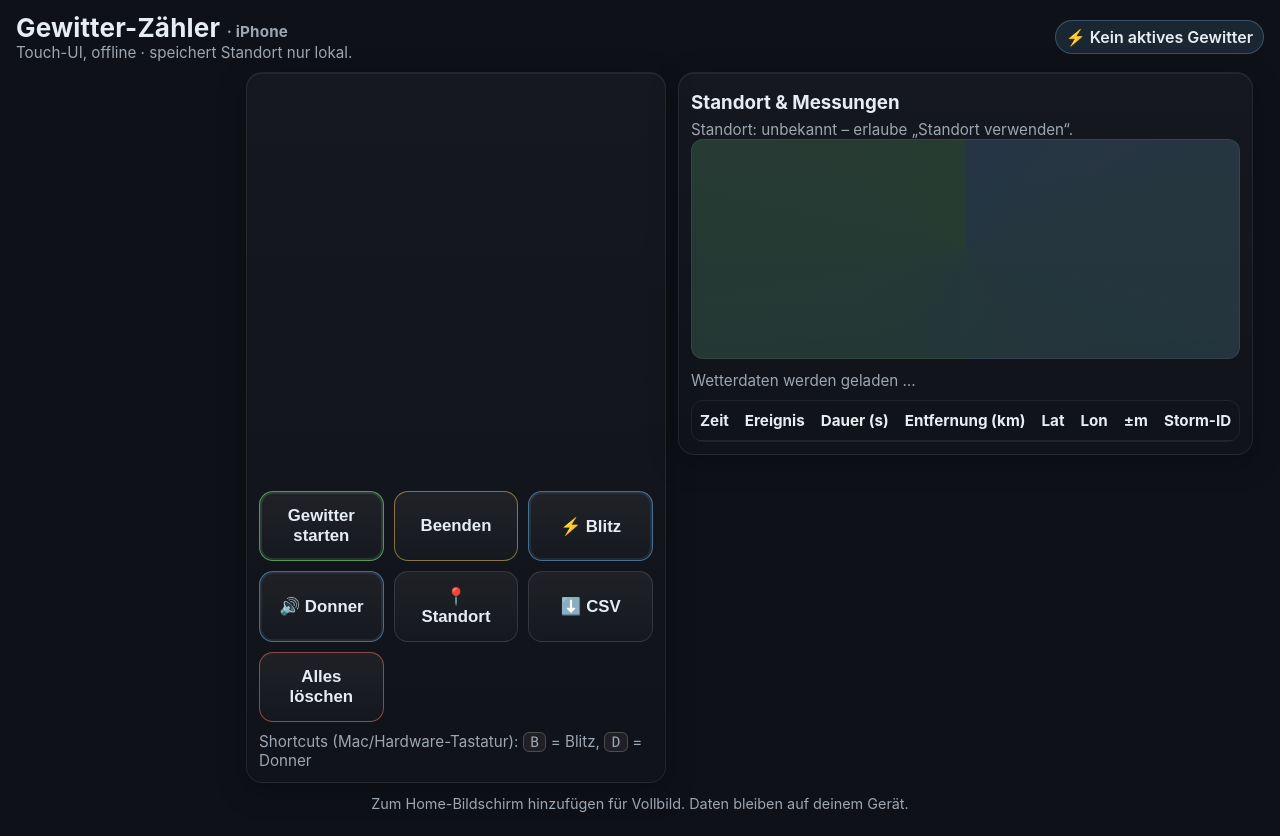
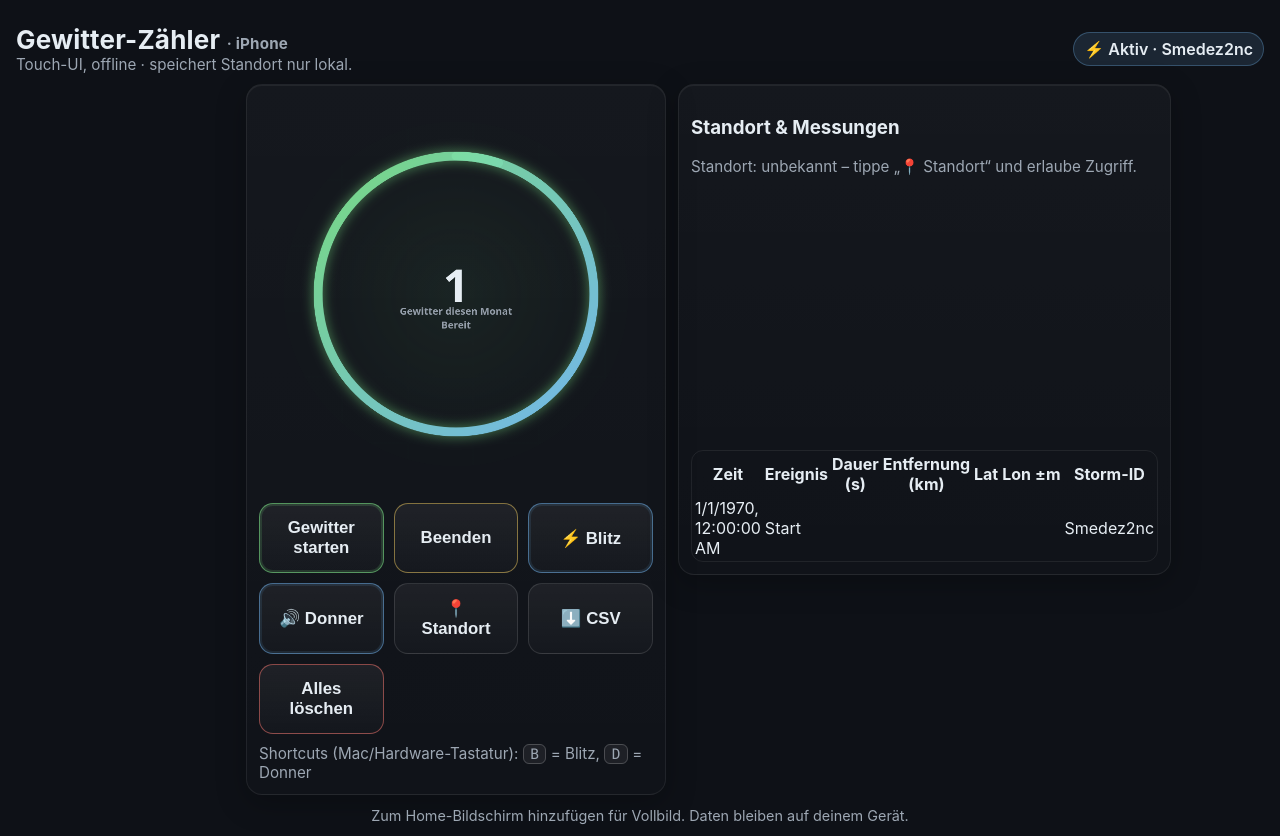
Before and after one commit to tchitop/OpenWeatherApple, a plain HTML site: page index.html in a window 1280 px wide. Both pictures are taken after a click on the button "Gewitter starten". Drawn offline with Linux system fonts and the light colour scheme.

Commit message:
Update index.html

```diff
--- a/index.html
+++ b/index.html
@@ -7,42 +7,31 @@
 <meta name="apple-mobile-web-app-status-bar-style" content="black-translucent">
 <meta name="theme-color" content="#0e1117">
 <title>Gewitter-Zähler · iPhone</title>
-<link rel="manifest" href="data:application/manifest+json,{&quot;name&quot;:&quot;Gewitter-Zähler&quot;,&quot;short_name&quot;:&quot;Gewitter&quot;,&quot;display&quot;:&quot;standalone&quot;,&quot;background_color&quot;:&quot;#0e1117&quot;,&quot;theme_color&quot;:&quot;#0e1117&quot;,&quot;icons&quot;:[]}">
 <style>
   :root{
     --bg:#0e1117; --panel:#121620; --panel2:#161b22;
     --accent:#7ee787; --accent2:#79c0ff; --text:#e6edf3; --muted:#9da7b3; --warn:#f2cc60; --danger:#ff7b72;
     --safe-inset-top: env(safe-area-inset-top);
     --safe-inset-bottom: env(safe-area-inset-bottom);
-    --safe-inset-left: env(safe-area-inset-left);
-    --safe-inset-right: env(safe-area-inset-right);
   }
   *{box-sizing:border-box; -webkit-tap-highlight-color:transparent}
-  html,body{height:100%}
-  body{
-    margin:0; background:var(--bg); color:var(--text);
-    font-family: ui-sans-serif, -apple-system, system-ui, Segoe UI, Roboto, Helvetica, Arial;
+  html,body{height:100%; margin:0; background:var(--bg); color:var(--text); font-family:ui-sans-serif,-apple-system,system-ui,Segoe UI,Roboto,Helvetica,Arial;
     padding-top: calc(12px + var(--safe-inset-top));
     padding-bottom: calc(12px + var(--safe-inset-bottom));
   }
-  header{padding: 0 16px 10px}
+  header{padding:0 16px 10px}
   h1{margin:0; font-size: clamp(18px, 4.5vw, 26px); letter-spacing:.2px}
   .sub{color:var(--muted); font-size:.95rem}
-  main{display:grid; gap:14px; padding: 0 16px; max-width: 820px; margin:0 auto}
-  .card{
-    background: linear-gradient(180deg, rgba(255,255,255,.03), rgba(255,255,255,.01));
-    border:1px solid rgba(255,255,255,.07);
-    border-radius: 16px; padding: 12px;
-    box-shadow: 0 8px 30px rgba(0,0,0,.25), inset 0 1px 0 rgba(255,255,255,.06);
-  }
+  main{display:grid; gap:14px; padding:0 16px; max-width:820px; margin:0 auto}
+  .card{background: linear-gradient(180deg, rgba(255,255,255,.03), rgba(255,255,255,.01));
+    border:1px solid rgba(255,255,255,.07); border-radius:16px; padding:12px;
+    box-shadow:0 8px 30px rgba(0,0,0,.25), inset 0 1px 0 rgba(255,255,255,.06);}
   .row{display:flex; align-items:center; gap:10px; flex-wrap:wrap}
   .controls{display:grid; grid-template-columns: 1fr 1fr; gap:10px; margin-top:12px}
-  @media (min-width: 560px){ .controls{ grid-template-columns: repeat(3, 1fr);} }
-  button{
-    font-weight:700; font-size:1.05rem; padding:14px 16px; border-radius:14px; border:1px solid rgba(255,255,255,.12);
+  @media(min-width:560px){.controls{grid-template-columns: repeat(3, 1fr);}}
+  button{font-weight:700; font-size:1.05rem; padding:14px 16px; border-radius:14px; border:1px solid rgba(255,255,255,.12);
     background:linear-gradient(180deg, rgba(255,255,255,.06), rgba(255,255,255,.02));
-    color:var(--text); cursor:pointer; touch-action:manipulation;
-  }
+    color:var(--text); cursor:pointer; touch-action:manipulation;}
   button:active{transform: translateY(1px) scale(.995)}
   .accent{border-color: rgba(126,231,135,.6); box-shadow: 0 0 0 2px rgba(126,231,135,.15) inset}
   .accent2{border-color: rgba(121,192,255,.5); box-shadow: 0 0 0 2px rgba(121,192,255,.1) inset}
@@ -55,21 +44,10 @@
        border:1px solid rgba(255,255,255,.2); background:rgba(255,255,255,.06)}
   canvas{display:block; width:100%; height:auto; aspect-ratio:1/1}
   .two-col{display:grid; gap:12px}
-  @media (min-width: 900px){ .two-col{ grid-template-columns: 420px 1fr; align-items:start} }
-  table{width:100%; border-collapse:collapse; font-size:.95rem}
-  th,td{padding:10px 8px; border-bottom:1px solid rgba(255,255,255,.07); text-align:left; white-space:nowrap}
+  @media(min-width:900px){ .two-col{ grid-template-columns: 420px 1fr; align-items:start} }
   .table-wrap{overflow:auto; max-height:340px; border-radius:12px; border:1px solid rgba(255,255,255,.07)}
   footer{padding:12px 16px; text-align:center; color:var(--muted); font-size:.9rem}
-  .map{
-    width:100%; height:220px; border-radius:12px; border:1px solid rgba(255,255,255,.07);
-    background: conic-gradient(from 0deg, rgba(121,192,255,.18), rgba(126,231,135,.18));
-    position:relative; overflow:hidden;
-  }
-  .map iframe{width:100%; height:100%; border:none; border-radius:12px;}
-  .dot{position:absolute; width:14px; height:14px; border-radius:50%; background:#79c0ff; box-shadow:0 0 20px rgba(121,192,255,.6)}
-  .weather-box{margin-top:12px; font-size:.95rem;}
-  .toast{position:fixed; left:50%; transform:translateX(-50%); bottom: calc(20px + var(--safe-inset-bottom)); background:#1b2230; border:1px solid rgba(255,255,255,.12);
-         border-radius:12px; padding:10px 14px; font-weight:600; z-index:9999}
+  iframe{width:100%; height:250px; border:0; border-radius:12px; margin-top:10px;}
 </style>
 </head>
 <body>
@@ -84,48 +62,29 @@
 <main class="two-col">
 <section class="card">
   <canvas id="dial" width="800" height="800" aria-label="Gewitter-Zähler"></canvas>
-
   <div class="controls">
     <button id="start" class="accent">Gewitter starten</button>
     <button id="end" class="warn">Beenden</button>
-        <button id="flash" class="accent2" title="Bei Blitz tippen">⚡ Blitz</button>
-        <button id="thunder" class="accent2" title="Bei Donner tippen">🔊 Donner</button>
-        <button id="loc" title="Standort aktualisieren">📍 Standort</button>
+    <button id="flash" class="accent2">⚡ Blitz</button>
+    <button id="thunder" class="accent2">🔊 Donner</button>
+    <button id="loc">📍 Standort</button>
     <button id="export">⬇️ CSV</button>
     <button id="reset" class="danger">Alles löschen</button>
   </div>
-
   <div class="sub" style="margin-top:10px">
     Shortcuts (Mac/Hardware-Tastatur): <span class="kbd">B</span> = Blitz, <span class="kbd">D</span> = Donner
   </div>
 </section>
 
 <section class="card">
-      <h3 style="margin:6px 0 6px">Standort & Messungen</h3>
-      <div id="locLine" class="sub">Standort: unbekannt – erlaube „Standort verwenden“.</div>
-
-      <!-- Echtzeit-Blitzkarte -->
-      <div class="map" id="mapBox" aria-label="Blitzradar">
-        <div id="dot" class="dot" style="display:none"></div>
-        <iframe id="radarFrame" src="" allowfullscreen></iframe>
-      </div>
-
-      <!-- Wetter-Box -->
-      <div id="weatherBox" class="weather-box sub">Wetterdaten werden geladen …</div>
-
-      <div class="table-wrap" style="margin-top:10px">
+  <h3>Standort & Messungen</h3>
+  <div id="locLine" class="sub">Standort: unbekannt – tippe „📍 Standort“ und erlaube Zugriff.</div>
+  <iframe id="radar" src=""></iframe>
+  <div id="weather" class="sub" style="margin-top:10px"></div>
+  <div class="table-wrap">
     <table>
       <thead>
-            <tr>
-              <th>Zeit</th>
-              <th>Ereignis</th>
-              <th>Dauer (s)</th>
-              <th>Entfernung (km)</th>
-              <th>Lat</th>
-              <th>Lon</th>
-              <th>±m</th>
-              <th>Storm-ID</th>
-            </tr>
+        <tr><th>Zeit</th><th>Ereignis</th><th>Dauer (s)</th><th>Entfernung (km)</th><th>Lat</th><th>Lon</th><th>±m</th><th>Storm-ID</th></tr>
       </thead>
       <tbody id="log"></tbody>
     </table>
@@ -135,99 +94,144 @@
 
 <footer>Zum Home-Bildschirm hinzufügen für Vollbild. Daten bleiben auf deinem Gerät.</footer>
 
-  <div id="toast" class="toast" style="display:none"></div>
-
 <script>
-(function(){
-  const DPR = Math.max(1, window.devicePixelRatio || 1);
+(() => {
 const W = 800, H = 800;
 const canvas = document.getElementById('dial');
 const ctx = canvas.getContext('2d');
-  canvas.width = W * DPR; canvas.height = H * DPR; ctx.scale(DPR, DPR);
 
-  const STORAGE_KEY = "gewitter-counter-iphone-v1";
-  let state = {stormsThisMonth:0, activeStormId:null, measurements:[], pendingFlashAt:null, location:{lat:null,lon:null,acc:null,t:null}, lastSaved:null};
-  try{ const raw = localStorage.getItem(STORAGE_KEY); if (raw) state = JSON.parse(raw); }catch(e){}
-  const save = () => { state.lastSaved = Date.now(); localStorage.setItem(STORAGE_KEY, JSON.stringify(state)); render(); };
+let state = {
+  stormsThisMonth:0,
+  activeStormId:null,
+  measurements:[],
+  pendingFlashAt:null,
+  location:{lat:null,lon:null,acc:null,t:null},
+  lastSaved:null
+};
 
-  const badge = document.getElementById('badge');
-  const startBtn = document.getElementById('start');
-  const endBtn = document.getElementById('end');
-  const flashBtn = document.getElementById('flash');
-  const thunderBtn = document.getElementById('thunder');
-  const exportBtn = document.getElementById('export');
-  const resetBtn = document.getElementById('reset');
-  const locBtn = document.getElementById('loc');
-  const stats = document.getElementById('stats');
-  const logBody = document.getElementById('log');
-  const locLine = document.getElementById('locLine');
-  const toast = document.getElementById('toast');
-  const radarFrame = document.getElementById('radarFrame');
-  const weatherBox = document.getElementById('weatherBox');
+const STORAGE_KEY="gewitter-counter-iphone-v2";
+try{ const raw=localStorage.getItem(STORAGE_KEY); if(raw) state=JSON.parse(raw);}catch(e){}
 
-  const round2 = x => Math.round(x*100)/100;
-  const fmtTime = t => new Date(t).toLocaleString();
-  function showToast(text){ toast.textContent = text; toast.style.display="block"; setTimeout(()=> toast.style.display="none", 1600); }
+const save=()=>{state.lastSaved=Date.now();localStorage.setItem(STORAGE_KEY,JSON.stringify(state));render();};
 
-  // Canvas Dial
-  const anim = { shown: 0 };
+const badge=document.getElementById('badge');
+const startBtn=document.getElementById('start');
+const endBtn=document.getElementById('end');
+const flashBtn=document.getElementById('flash');
+const thunderBtn=document.getElementById('thunder');
+const exportBtn=document.getElementById('export');
+const resetBtn=document.getElementById('reset');
+const locBtn=document.getElementById('loc');
+const stats=document.getElementById('stats');
+const logBody=document.getElementById('log');
+const locLine=document.getElementById('locLine');
+const radar=document.getElementById('radar');
+const weatherDiv=document.getElementById('weather');
+
+// Canvas
+const anim={shown:0};
 function draw(){
-    const cx=W/2, cy=H/2, r=280;
+  const cx=W/2,cy=H/2,r=280;
   ctx.clearRect(0,0,W,H);
   ctx.beginPath();
-    const grad = ctx.createRadialGradient(cx,cy,0,cx,cy,r*1.1);
+  const grad=ctx.createRadialGradient(cx,cy,0,cx,cy,r*1.1);
   grad.addColorStop(0,"rgba(126,231,135,.07)");
   grad.addColorStop(1,"rgba(126,231,135,.01)");
-    ctx.fillStyle = grad; ctx.arc(cx,cy,r*1.25,0,Math.PI*2); ctx.fill();
+  ctx.fillStyle=grad; ctx.arc(cx,cy,r*1.25,0,Math.PI*2); ctx.fill();
+
   ctx.lineWidth=18; ctx.strokeStyle="rgba(255,255,255,.08)";
   ctx.beginPath(); ctx.arc(cx,cy,r,0,Math.PI*2); ctx.stroke();
-    const maxVisual=20, frac=Math.min(1,(anim.shown % (maxVisual+1))/maxVisual);
+
+  const maxVisual=20;
+  const frac=Math.min(1,(anim.shown % (maxVisual+1))/maxVisual);
   const ringGrad=ctx.createLinearGradient(cx-r,cy-r,cx+r,cy+r);
   ringGrad.addColorStop(0,"rgba(126,231,135,.9)");
   ringGrad.addColorStop(1,"rgba(121,192,255,.9)");
   ctx.strokeStyle=ringGrad; ctx.lineCap="round";
-    ctx.beginPath(); ctx.arc(cx,cy,r,-Math.PI/2,-Math.PI/2 + frac*Math.PI*2); ctx.stroke();
-    if(state.activeStormId){ctx.shadowColor="rgba(126,231,135,.6)"; ctx.shadowBlur=24; ctx.beginPath(); ctx.arc(cx,cy,r,0,Math.PI*2); ctx.stroke(); ctx.shadowBlur=0;}
+  ctx.beginPath(); ctx.arc(cx,cy,r,-Math.PI/2,-Math.PI/2+frac*Math.PI*2); ctx.stroke();
+
+  if(state.activeStormId){
+    ctx.shadowColor="rgba(126,231,135,.6)"; ctx.shadowBlur=24;
+    ctx.beginPath(); ctx.arc(cx,cy,r,0,Math.PI*2); ctx.stroke();
+    ctx.shadowBlur=0;
+  }
+
   ctx.fillStyle="#e6edf3"; ctx.textAlign="center"; ctx.textBaseline="middle";
-    ctx.font="700 92px system-ui,-apple-system,Segoe UI,Roboto"; ctx.fillText(String(state.stormsThisMonth), cx, cy-10);
+  ctx.font="700 92px system-ui,-apple-system,Segoe UI,Roboto";
+  ctx.fillText(String(state.stormsThisMonth),cx,cy-10);
   ctx.font="600 20px system-ui,-apple-system,Segoe UI,Roboto";
-    const hint = state.pendingFlashAt ? "Zähle bis Donner …" : (state.activeStormId ? "Bereit" : "Keine Session");
-    ctx.fillStyle=state.pendingFlashAt ? "rgba(242,204,96,.95)" : "rgba(157,167,179,.95)";
-    ctx.fillText("Gewitter diesen Monat", cx, cy+36); ctx.fillText(hint, cx, cy+64);
+  const hint=state.pendingFlashAt ? "Zähle bis Donner …" : (state.activeStormId ? "Bereit":"Keine Session");
+  ctx.fillStyle=state.pendingFlashAt ? "rgba(242,204,96,.95)":"rgba(157,167,179,.95)";
+  ctx.fillText("Gewitter diesen Monat",cx,cy+36);
+  ctx.fillText(hint,cx,cy+64);
 }
-  function animate(){ anim.shown += (state.stormsThisMonth - anim.shown)*0.15; draw(); requestAnimationFrame(animate); }
+function animate(){anim.shown+=(state.stormsThisMonth-anim.shown)*0.15;draw();requestAnimationFrame(animate);}
 animate();
 
-  // Location
-  let watchId=null;
+// Standort
 function updateLocLine(){
-    if(state.location.lat==null){ locLine.textContent="Standort: unbekannt – tippe „📍 Standort“ und erlaube Zugriff."; return; }
+  if(!state.location.lat){locLine.textContent="Standort: unbekannt – tippe „📍 Standort“ und erlaube Zugriff."; return;}
   const {lat,lon,acc,t}=state.location;
-    locLine.textContent=`Standort: ${round2(lat)}°, ${round2(lon)}° (±${acc ?? "?"} m) · ${t ? new Date(t).toLocaleTimeString() : ""}`;
-    updateRadar(lat, lon); updateWeather(lat, lon);
-  }
-  function placeDot(){
-    const box=document.getElementById('mapBox'), dot=document.getElementById('dot');
-    if(state.location.lat==null){ dot.style.display="none"; return; }
-    const x=(state.location.lon+180)/360, y=1-(state.location.lat+90)/180;
-    const rect=box.getBoundingClientRect();
-    const dx=Math.max(7, Math.min(rect.width-7, x*rect.width));
-    const dy=Math.max(7, Math.min(rect.height-7, y*rect.height));
-    dot.style.left=(dx-7)+"px"; dot.style.top=(dy-7)+"px"; dot.style.display="block";
+  locLine.textContent=`Standort: ${lat.toFixed(2)}°, ${lon.toFixed(2)}° (±${acc ?? "?"} m) · ${t?new Date(t).toLocaleTimeString():""}`;
+  radar.src=`https://embed.windy.com/embed2.html?lat=${lat}&lon=${lon}&detailLat=${lat}&detailLon=${lon}&width=650&height=250&zoom=5&level=surface&overlay=lightning&menu=&message=true&marker=true&calendar=now&pressure=false&type=map&location=coordinates&detail=true&metricWind=km%2Fh&metricTemp=%C2%B0C&radarRange=-1`;
+  fetch(`https://wttr.in/${lat},${lon}?format=%C+%t+%w+%h&lang=de`).then(r=>r.text()).then(t=>{weatherDiv.textContent=t;});
 }
 function requestLocation(){
-    if(!('geolocation' in navigator)){ showToast("Kein Geolocation-Support"); return; }
-    const opts={enableHighAccuracy:true, maximumAge:15000, timeout:15000};
-    if(watchId!=null){ navigator.geolocation.clearWatch(watchId); }
-    watchId = navigator.geolocation.watchPosition((pos)=>{
-      const {latitude, longitude, accuracy}=pos.coords;
-      state.location={lat:latitude, lon:longitude, acc:Math.round(accuracy), t:Date.now()};
-      save(); updateLocLine(); placeDot();
-    }, (err)=>{ showToast(err.message||"Standortfehler"); updateLocLine(); }, opts);
-    showToast("Standort wird aktualisiert …");
+  if(!('geolocation' in navigator)){alert("Kein Geolocation-Support"); return;}
+  navigator.geolocation.getCurrentPosition(pos=>{
+    const {latitude,longitude,accuracy}=pos.coords;
+    state.location={lat:latitude,lon:longitude,acc:Math.round(accuracy),t:Date.now()};
+    save(); updateLocLine();
+  },err=>{alert(err.message||"Fehler beim Standort");});
 }
-  window.addEventListener('resize', placeDot);
-  locBtn.addEventListener('click', requestLocation);
+locBtn.addEventListener('click',requestLocation);
 
-  // Radar & Wetter
-  function updateRadar(lat, lon){ radarFrame.src=`https://embed.windy
+// Gewitter-Logik
+function currentLocFields(){return state.location;}
+function startStorm(){if(state.activeStormId) return; const id="S"+Date.now().toString(36); state.activeStormId=id; state.stormsThisMonth+=1; state.measurements.unshift({t:Date.now(),type:"storm_start",stormId:id,...currentLocFields()}); save();}
+function endStorm(){if(!state.activeStormId) return; state.measurements.unshift({t:Date.now(),type:"storm_end",stormId:state.activeStormId,...currentLocFields()}); state.activeStormId=null; state.pendingFlashAt=null; save();}
+function flash(){if(!state.activeStormId) startStorm(); state.pendingFlashAt=Date.now(); state.measurements.unshift({t:state.pendingFlashAt,type:"flash",stormId:state.activeStormId,...currentLocFields()}); save();}
+function thunder(){if(!state.pendingFlashAt) return; const t=Date.now(); const deltaSec=(t-state.pendingFlashAt)/1000; const km=deltaSec/3; state.measurements.unshift({t,type:"thunder",deltaSec:deltaSec.toFixed(2),km:km.toFixed(2),stormId:state.activeStormId,...currentLocFields()}); state.pendingFlashAt=null; save();}
+
+// Events
+startBtn.addEventListener('click',startStorm);
+endBtn.addEventListener('click',endStorm);
+flashBtn.addEventListener('click',flash);
+thunderBtn.addEventListener('click',thunder);
+exportBtn.addEventListener('click',()=>{
+  const rows=[["Zeit","Ereignis","Dauer (s)","Entfernung (km)","Lat","Lon","±m","Storm-ID"]];
+  state.measurements.slice().reverse().forEach(m=>rows.push([new Date(m.t).toLocaleString(),m.type==='flash'?'Blitz':(m.type==='thunder'?'Donner':(m.type==='storm_start'?'Start':'Ende')),m.deltaSec??"",m.km??"",m.lat??"",m.lon??"",m.acc??"",m.stormId??""]));
+  const blob=new Blob([rows.map(r=>r.map(x=>`"${x}"`).join(",")).join("\n")],{type:"text/csv;charset=utf-8;"});
+  const a=document.createElement('a'); a.href=URL.createObjectURL(blob); a.download="gewitter_messungen.csv"; a.click(); URL.revokeObjectURL(a.href);
+});
+resetBtn.addEventListener('click',()=>{if(confirm("Wirklich alle Daten löschen?")){state={stormsThisMonth:0,activeStormId:null,measurements:[],pendingFlashAt:null,location:{lat:null,lon:null,acc:null,t:null},lastSaved:null}; save();}});
+
+window.addEventListener('keydown',e=>{if(['INPUT','TEXTAREA'].includes(e.target.tagName)) return; const k=e.key.toLowerCase(); if(k==='b') flash(); if(k==='d') thunder();});
+
+// Tabelle rendern
+function render(){
+  badge.textContent=state.activeStormId?("⚡ Aktiv · "+state.activeStormId):"⚡ Kein aktives Gewitter";
+  logBody.innerHTML="";
+  state.measurements.forEach(m=>{
+    const tr=document.createElement('tr');
+    const td=v=>{const c=document.createElement('td'); c.textContent=v; return c;};
+    tr.appendChild(td(new Date(m.t).toLocaleString()));
+    tr.appendChild(td(m.type==='flash'?'Blitz':(m.type==='thunder'?'Donner':(m.type==='storm_start'?'Start':'Ende'))));
+    tr.appendChild(td(m.deltaSec??""));
+    tr.appendChild(td(m.km??""));
+    tr.appendChild(td(m.lat!=null?m.lat.toFixed(2):""));
+    tr.appendChild(td(m.lon!=null?m.lon.toFixed(2):""));
+    tr.appendChild(td(m.acc??""));
+    tr.appendChild(td(m.stormId??""));
+    logBody.appendChild(tr);
+  });
+}
+setInterval(render,1000);
+
+// Auto-Standort beim Laden
+setTimeout(requestLocation,500);
+
+})();
+</script>
+</body>
+</html>
```
Lines whose indentation alone changed are shown as unchanged.
